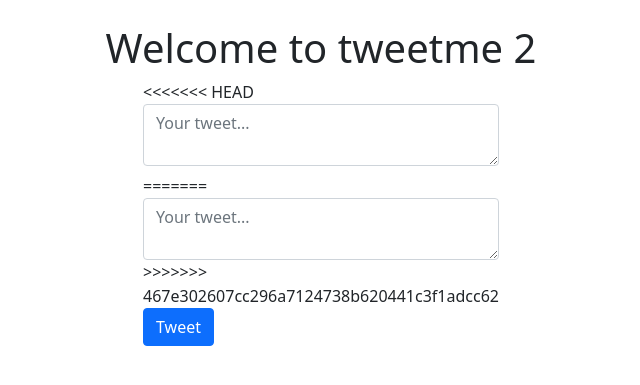
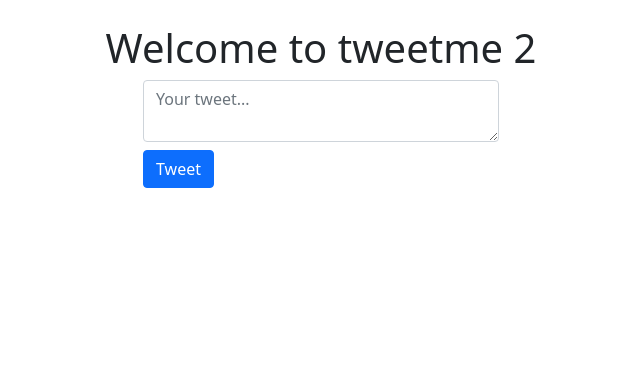
Before and after one commit to morteza06/Tweetme-2, a Django app: page / in a window 1280 px wide. Shown: the part 56-441 px from the top of the page, without its empty margins (319-959 px from the left). Run offline with Django 3.2, Linux system fonts and the light colour scheme; data that the repository does not hold is empty.

Commit message:
'30 - Append New Tweet & Reorder'

```diff
--- a/tweetme2/templates/pages/home.html
+++ b/tweetme2/templates/pages/home.html
@@ -16,16 +16,11 @@
         <form action="/create-tweet" class="form" method="POST" id="tweet-create-form">
             {% csrf_token %}
             <input type="hidden" value="/" name="next">
-<<<<<<< HEAD
-            <textarea name="content" class="form-control mb-2"  placeholder="Your tweet..."></textarea>
-=======
-            <textarea required="required" name="content" class="form-control"  placeholder="Your tweet..."></textarea>
->>>>>>> 467e302607cc296a7124738b620441c3f1adcc62
+            <textarea required="required" name="content" class="form-control mb-2"  placeholder="Your tweet..."></textarea>
             <button class="btn btn-primary" type="submit">Tweet</button>
         </form>
     </div>
 </div>
-
 
 <div class="row" id="tweets">
     loading...
@@ -47,10 +42,10 @@
         xhr.onload = function(){
             if (xhr.status === 201){
                 const newTweetJson = xhr.response
-                console.log(newTweetJson.likes)
                 const newTweetElement = formatTweetElement(newTweetJson)
-                console.log(newTweetElement)
-                tweetsContainerElement.prepend(newTweetElement)
+                const ogHtml = tweetsContainerElement.innerHTML
+                tweetsContainerElement.innerHTML = newTweetElement + ogHtml
+                myForm.reset()
             }
         }
         xhr.send(myFormData)
```
